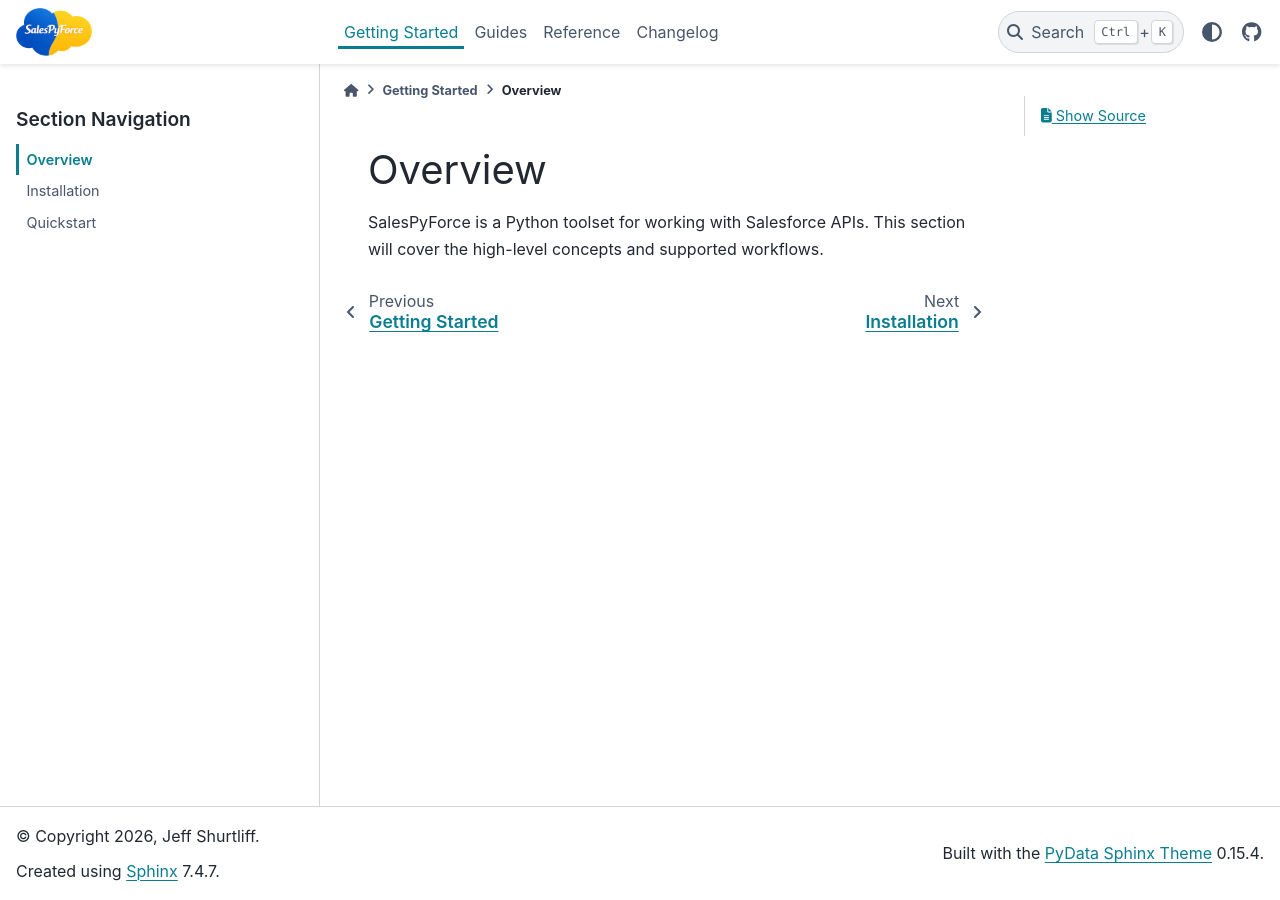
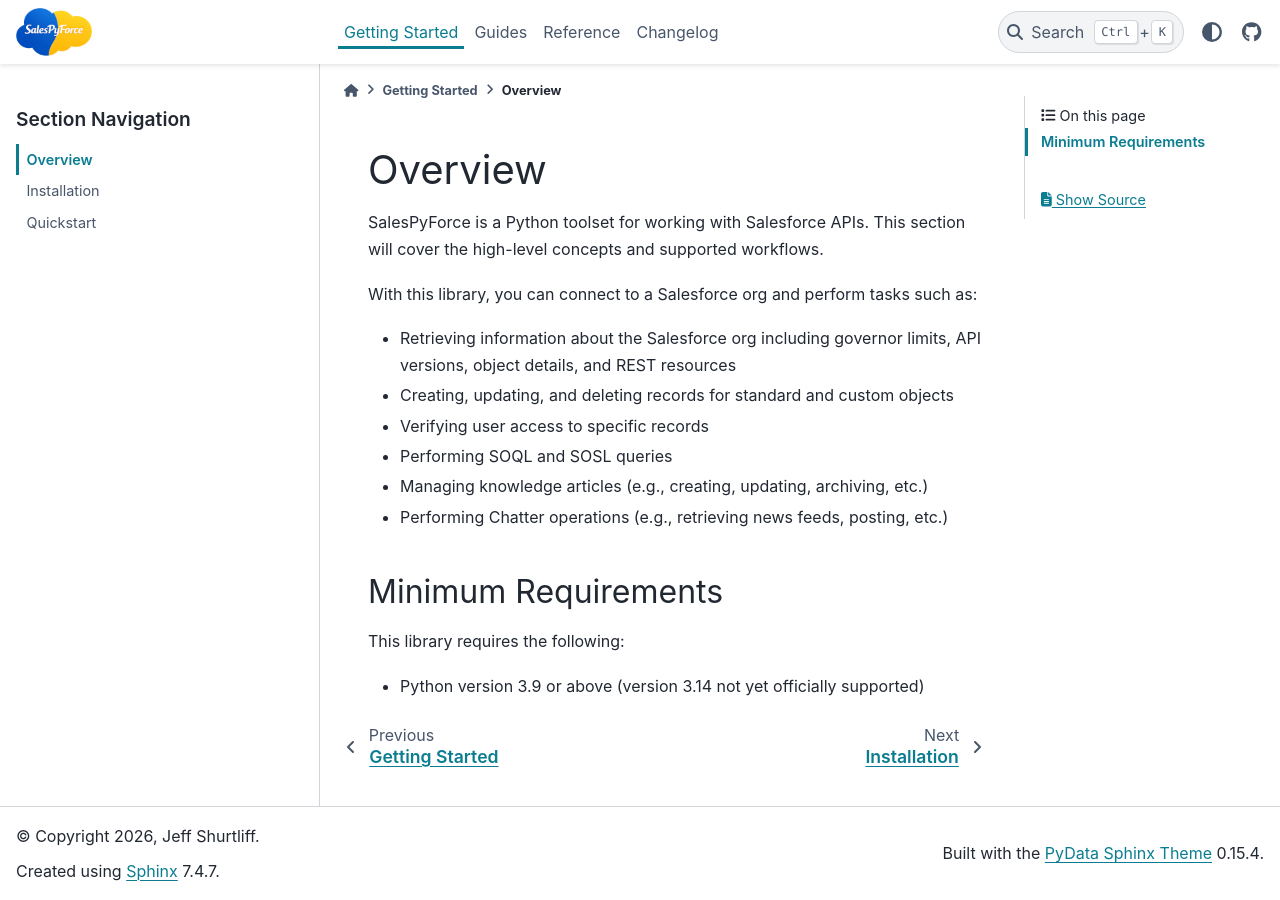
Before and after one commit to jeffshurtliff/salespyforce, a Sphinx documentation site: the page built from docs/getting-started/overview.md, in a window 1280 px wide. Built offline with Sphinx 7.4.7 and the PyData theme 0.15.4, drawn with Linux system fonts in a browser that asks for light colours.

Commit message:
Started populating the overview.md file (#14)

```diff
--- a/docs/getting-started/overview.md
+++ b/docs/getting-started/overview.md
@@ -2,3 +2,20 @@
 
 SalesPyForce is a Python toolset for working with Salesforce APIs. This
 section will cover the high-level concepts and supported workflows.
+
+With this library, you can connect to a Salesforce org and perform tasks
+such as:
+
+- Retrieving information about the Salesforce org including governor limits,
+  API versions, object details, and REST resources
+- Creating, updating, and deleting records for standard and custom objects
+- Verifying user access to specific records
+- Performing SOQL and SOSL queries
+- Managing knowledge articles (e.g., creating, updating, archiving, etc.)
+- Performing Chatter operations (e.g., retrieving news feeds, posting, etc.)
+
+## Minimum Requirements
+
+This library requires the following:
+
+- Python version 3.9 or above (version 3.14 not yet officially supported)
```
